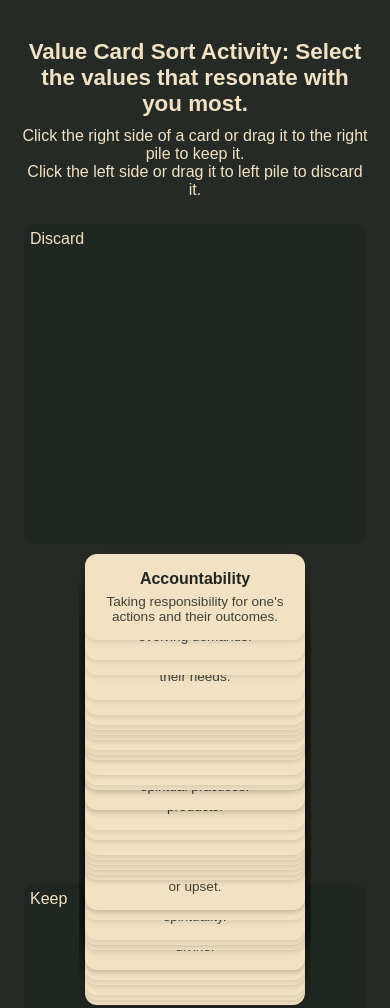
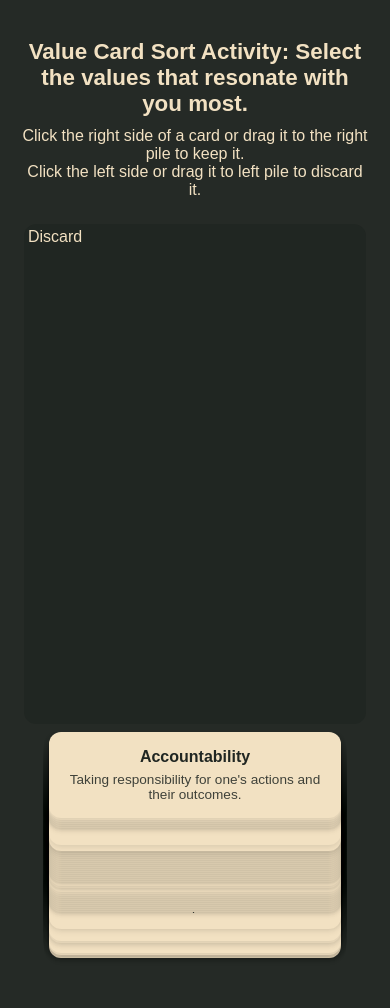
Before and after one commit to parismor/Value-card-sort, a plain HTML site: page index.html in a window 390 px wide. Shown: the top 1008 px of the page. Drawn offline with Linux system fonts and the light colour scheme.

Commit message:
New grid test index.html

```diff
--- a/index.html
+++ b/index.html
@@ -5,6 +5,8 @@
   <meta name="viewport" content="width=device-width, initial-scale=1.0"/>
   <title>Value Card Sort</title>
   <style>
+    /* Base font-size for rem units */
+    html { font-size: 16px; }
     body {
       margin: 0;
       font-family: sans-serif;
@@ -12,6 +14,7 @@
       color: #202622;
     }
 
+    /* Instructions */
     #instructions {
       text-align: center;
       padding: 20px;
@@ -24,35 +27,36 @@
       margin-bottom: 10px;
     }
 
+    /* Overall layout */
     #main-container {
       display: flex;
-      flex-wrap: nowrap;
       justify-content: center;
       align-items: flex-start;
+      gap: 8px;
       padding: 5px;
-      gap: 10px;
       box-sizing: border-box;
     }
 
+    /* Central stacked deck */
     #card-stack {
-      flex: 1 1 300px;
       position: relative;
+      width: 260px;
       height: 500px;
+      overflow: hidden;
       background-color: #252A26;
-      margin: 0 10px;
+      flex: 0 0 auto;
     }
     .card {
       position: absolute;
       top: 0;
       left: 50%;
-      transform: translateX(-50%) translateY(calc(var(--i) * 5px));
+      transform: translateX(-50%) translateY(calc(var(--i) * 2px));
+      width: 260px;
+      padding: 16px;
       border-radius: 12px;
-      background-color: #F2E1C2;
+      background: #F2E1C2;
       color: #202622;
       box-shadow: 0 2px 6px rgba(0,0,0,0.1);
-      width: 220px;
-      padding: 16px;
-      box-sizing: border-box;
       cursor: pointer;
       user-select: none;
       transition: background-color 0.2s ease, transform 0.2s ease;
@@ -64,145 +68,101 @@
     }
     .card-title { font-weight: bold; font-size: 1rem; margin-bottom: 6px; }
     .card-desc { font-size: 0.85rem; opacity: 0.85; }
-
     .card::before,
     .card::after {
       content: "";
       position: absolute;
-      top: 0;
-      bottom: 0;
+      top: 0; bottom: 0;
       width: 25%;
+      z-index: -1;
       pointer-events: none;
     }
-    .card::before { left: 0; z-index: 0; }
-    .card::after  { right: 0; z-index: 0; }
-    .card:hover::before { background-color: rgba(185, 142, 106, 0.3); }
-    .card:hover::after  { background-color: rgba(168, 213, 160, 0.3); }
+    .card::before { left: 0; }
+    .card::after { right: 0; }
+    .card:hover::before { background-color: rgba(185,142,106,0.3); }
+    .card:hover::after  { background-color: rgba(168,213,160,0.3); }
 
-    #keep-pile,
-    #discard-pile {
-      flex: 1 1 320px;
+    /* Pile containers as grid */
+    #discard-pile, #keep-pile {
+      width: 380px;
       min-height: 500px;
-      display: flex;
-      flex-wrap: wrap;
-      justify-content: flex-start;
-      align-items: flex-start;
-      padding: 6px;
-      gap: 6px;
+      background: #202622;
       border-radius: 12px;
-      background-color: #202622;
+      padding: 0;
       box-sizing: border-box;
+      display: grid;
+      grid-template-columns: repeat(auto-fill, minmax(120px, 1fr));
+      grid-auto-rows: 120px;
+      gap: 4px;
       overflow-y: auto;
-      overflow-x: hidden;
     }
     .pile h3 {
+      grid-column: 1 / -1;
+      margin: 4px 0;
+      padding: 0 4px;
       color: #F2E1C2;
+      font-size: 1rem;
       font-weight: normal;
-      margin: 0 0 10px 0;
-      font-size: 1rem;
-      width: 100%;
+      text-align: left;
     }
     .pile .card {
       position: relative;
-      width: 120px;
-      height: 120px;
-      font-size: 0.65rem;
-      line-height: 1.1;
-      margin: 4px;
-      padding: 6px;
+      margin: 0;
+      width: auto;
+      height: auto;
+      padding: 4px;
+      font-size: 0.6rem;
+      line-height: 1.2;
       display: flex;
       align-items: center;
       justify-content: center;
       text-align: center;
-      box-sizing: border-box;
       word-wrap: break-word;
       hyphens: auto;
+      background: #F2E1C2;
+      border-radius: 12px;
+      box-shadow: 0 2px 4px rgba(0,0,0,0.1);
     }
 
     @media (max-width: 768px) {
-      #main-container {
-        flex-direction: column;
-        align-items: center;
-      }
-      #discard-pile,
-      #keep-pile {
-        width: 90%;
-        min-height: 200px;
-      }
-      #card-stack {
-        width: 100%;
-        margin-bottom: 20px;
-      }
+      #main-container { flex-direction: column; align-items: center; }
+      #discard-pile, #keep-pile { width: 90%; }
+      #card-stack { width: 100%; margin-bottom: 20px; }
     }
   </style>
 </head>
 <body>
   <div id="instructions">
     <h2>Value Card Sort Activity: Select the values that resonate with you most.</h2>
-    Click the right side of a card or drag it to the right pile to keep it.<br />
+    Click the right side of a card or drag it to the right pile to keep it.<br>
     Click the left side or drag it to left pile to discard it.
   </div>
-
   <div id="main-container">
     <div id="discard-pile" class="pile"><h3>Discard</h3></div>
     <div id="card-stack"></div>
     <div id="keep-pile" class="pile"><h3>Keep</h3></div>
   </div>
-
   <script>
-    const keepPile = document.getElementById("keep-pile");
-    const discardPile = document.getElementById("discard-pile");
-    const cardStack = document.getElementById("card-stack");
-
-    fetch("https://raw.githubusercontent.com/parismor/Value-card-sort/main/value_cards.json")
-      .then(res => res.json())
-      .then(values => renderCards(values));
-
+    const discardPile = document.getElementById('discard-pile');
+    const keepPile = document.getElementById('keep-pile');
+    const cardStack = document.getElementById('card-stack');
+    fetch('https://raw.githubusercontent.com/parismor/Value-card-sort/main/value_cards.json')
+      .then(r => r.json()).then(values => renderCards(values));
     function renderCards(values) {
-      cardStack.innerHTML = "";
-      values.forEach((value, index) => {
-        const card = document.createElement("div");
-        card.className = "card";
-        card.style.setProperty("--i", index);
-        card.draggable = true;
-        card.innerHTML = `<div class='card-title'>${value.name}</div><div class='card-desc'>${value.desc}</div>`;
-        card.style.zIndex = values.length - index;
-
-        card.addEventListener("dragstart", e => {
-          e.dataTransfer.setData("text/plain", JSON.stringify(value));
-          e.dataTransfer.effectAllowed = "move";
-          card.classList.add("dragging");
-        });
-        card.addEventListener("click", e => {
-          const rect = card.getBoundingClientRect();
-          const x = e.clientX - rect.left;
-          const action = x < rect.width / 4 ? "discard" : x > rect.width * 3 / 4 ? "keep" : null;
-          if (action === "keep") moveCard(card, keepPile, value.name);
-          else if (action === "discard") moveCard(card, discardPile, value.name);
-        });
-
-        cardStack.appendChild(card);
+      cardStack.innerHTML='';
+      values.forEach((v,i)=>{
+        const c=document.createElement('div');c.className='card';
+        c.style.setProperty('--i',i);
+        c.draggable=true;
+        c.innerHTML=`<div class='card-title'>${v.name}</div><div class='card-desc'>${v.desc}</div>`;
+        c.style.zIndex=values.length-i;
+        c.addEventListener('dragstart',e=>{e.dataTransfer.setData('text/plain',JSON.stringify(v));c.classList.add('dragging');});
+        c.addEventListener('click',e=>{const x=e.clientX-c.getBoundingClientRect().left; if(x<c.offsetWidth/4) move(c,discardPile,v.name); else if(x>c.offsetWidth*3/4) move(c,keepPile,v.name);});
+        cardStack.appendChild(c);
       });
     }
-
-    [keepPile, discardPile].forEach(pile => {
-      pile.addEventListener("dragover", e => e.preventDefault());
-      pile.addEventListener("drop", e => {
-        e.preventDefault();
-        const data = JSON.parse(e.dataTransfer.getData("text/plain"));
-        const dragging = document.querySelector(".dragging");
-        moveCard(dragging, pile, data.name);
-      });
-    });
-
-    function moveCard(card, pile, name) {
-      card.classList.remove("dragging");
-      card.remove();
-      const newCard = document.createElement("div");
-      newCard.className = "card";
-      newCard.innerHTML = `<div class='card-title'>${name}</div>`;
-      pile.appendChild(newCard);
-    }
+    [discardPile,keepPile].forEach(p=>{p.addEventListener('dragover',e=>e.preventDefault());p.addEventListener('drop',e=>{e.preventDefault();const d=JSON.parse(e.dataTransfer.getData('text/plain'));move(document.querySelector('.dragging'),p,d.name);});});
+    function move(card,pile,name){card.classList.remove('dragging');card.remove();const nc=document.createElement('div');nc.className='card';nc.innerHTML=`<div class='card-title'>${name}</div>`;pile.appendChild(nc);}
   </script>
 </body>
 </html>
```
